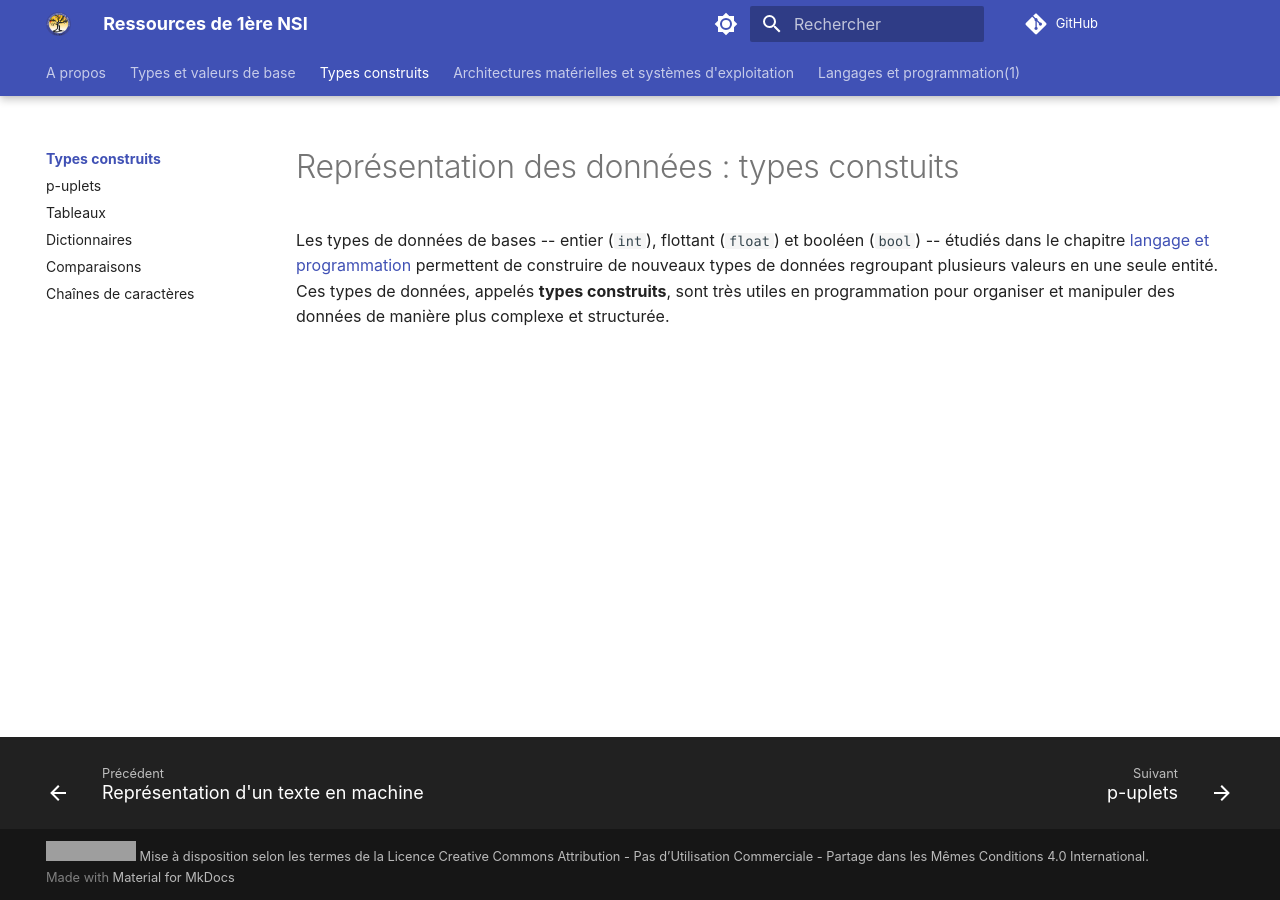
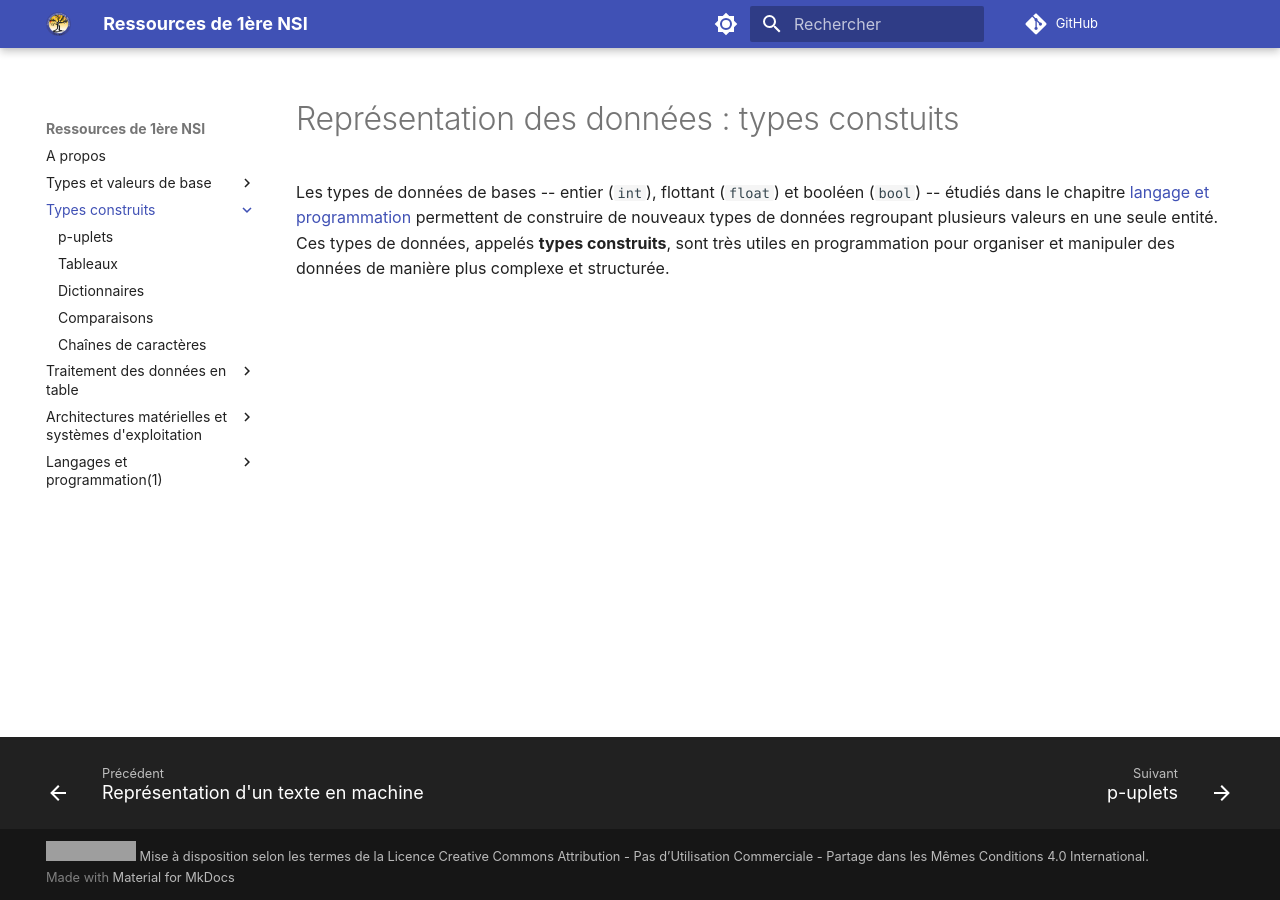
Before and after one commit to eipaca/NSI-1, an MkDocs documentation site: the page built from docs/types-construits/index.md, in a window 1280 px wide. Built offline with MkDocs 1.6.1 and Material for MkDocs 9.7.7, drawn with Linux system fonts in a browser that asks for light colours; comment, search, counter and statistics services are not loaded; grey boxes are pictures that could not be loaded.

Commit message:
Update mkdocs.yml

```diff
--- a/mkdocs.yml
+++ b/mkdocs.yml
@@ -15,8 +15,8 @@ theme:
   name: material
   font: false
   features:
-    - navigation.tabs
-    - navigation.sections
+    #- navigation.tabs
+    #- navigation.sections
     - navigation.prune
     - navigation.expand
     - navigation.footer
@@ -128,9 +128,9 @@ nav:
     - Comparaisons: types-construits/4-comparaisons.md
     - Chaînes de caractères: types-construits/5-chaines-de-caracteres.md
 
-  #- Traitement des données en table:
-  #  - donnees-en-tables/index.md
-  #  - Lecture et écriture dans un fichier: donnees-en-tables/1-lecture-ecriture-dans-un-fichier.md
+  - Traitement des données en table:
+    - donnees-en-tables/index.md
+    - Lecture et écriture dans un fichier: donnees-en-tables/1-lecture-ecriture-dans-un-fichier.md
   #  - Table de données: donnees-en-tables/2-table-de-donnees.md
   #  - Rechercher dans une table: donnees-en-tables/3-rechercher-dans-une-table.md
   #  - Trier une table: donnees-en-tables/4-trier-une-table.md
```
